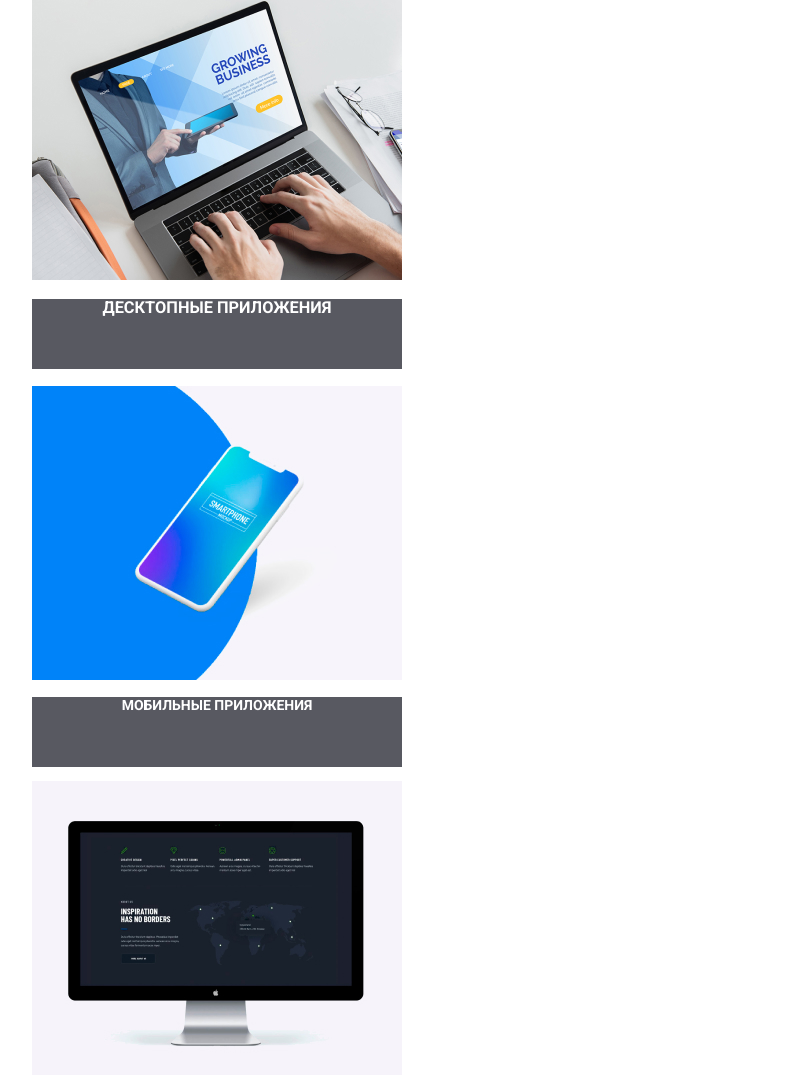
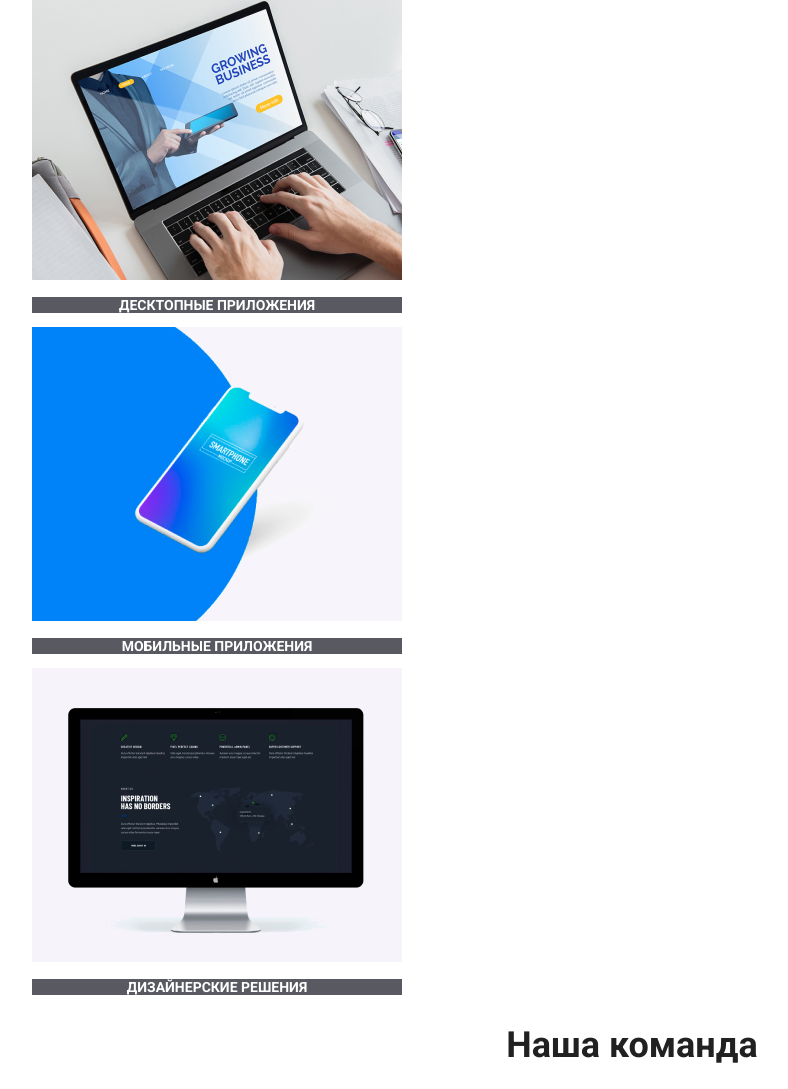
Before and after one commit to Myrdat/goit-markup-hw-02, a plain HTML site: page index.html in a window 1280 px wide. Shown: the part 1295-2384 px from the top of the page, without its empty margins (8-796 px from the left). Drawn offline with Linux system fonts and the light colour scheme.

Commit message:
Верстка сайта 9.6
все ще маю проблеми з позиціюваннями класів, активну сторінку так і не зміг виділити

```diff
--- a/css/styles.css
+++ b/css/styles.css
@@ -136,7 +136,7 @@ body {
 
 .box > .wwd {
     width: 370px;
-    height: 70px;
+    font-size: 14px;
     line-height: 1.142;
     text-align: center;
     font-weight: bold;
```
